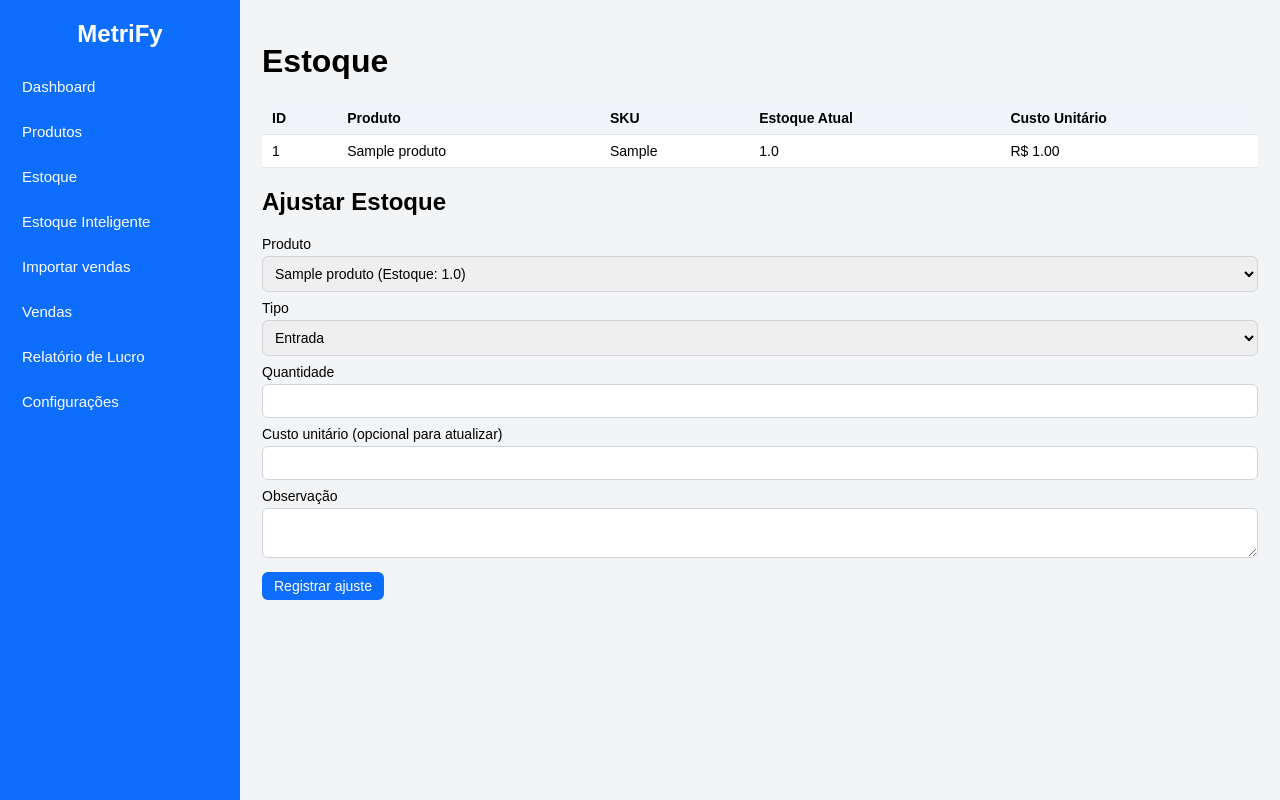
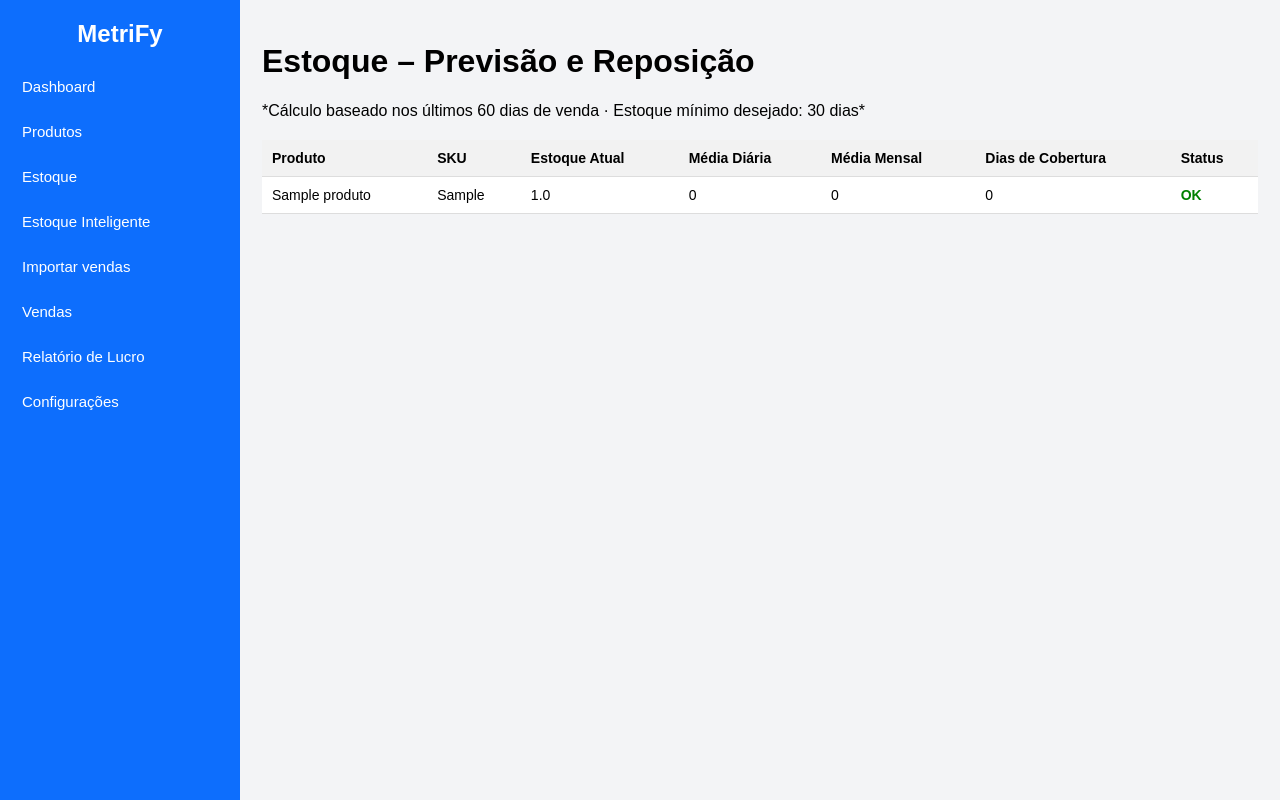
Before and after one commit to oliveirafjdo-web/Mega2.0, a Flask app: page /estoque in a window 1280 px wide. Run offline with Flask 3, Linux system fonts and the light colour scheme; tables that the repository leaves empty hold one stand-in row (values such as "Sample post"); some libraries are stand-ins or nearby versions.

Commit message:
Update estoque.html

```diff
--- a/templates/estoque.html
+++ b/templates/estoque.html
@@ -1,54 +1,90 @@
 {% extends "base.html" %}
+
 {% block content %}
-<h1>Estoque</h1>
+<h1>Estoque – Previsão e Reposição</h1>
+
+<p class="text-muted">
+    *Cálculo baseado nos últimos {{ janela_dias }} dias de venda · Estoque mínimo desejado: {{ dias_minimos }} dias*
+</p>
 
 <table>
     <thead>
         <tr>
-      <th>ID</th>
             <th>Produto</th>
             <th>SKU</th>
             <th>Estoque Atual</th>
-      <th>Custo Unitário</th>
+            <th>Média Diária</th>
+            <th>Média Mensal</th>
+            <th>Dias de Cobertura</th>
+            <th>Status</th>
         </tr>
     </thead>
+
     <tbody>
         {% for p in produtos %}
         <tr>
-      <td>{{ p.id }}</td>
             <td>{{ p.nome }}</td>
             <td>{{ p.sku }}</td>
             <td>{{ p.estoque_atual }}</td>
-      <td>R$ {{ '%.2f'|format(p.custo_unitario) }}</td>
+
+            <td>
+                {% if p.media_diaria %}
+                    {{ "%.2f"|format(p.media_diaria) }}
+                {% else %}
+                    0
+                {% endif %}
+            </td>
+
+            <td>
+                {% if p.media_mensal %}
+                    {{ "%.2f"|format(p.media_mensal) }}
+                {% else %}
+                    0
+                {% endif %}
+            </td>
+
+            <td>
+                {% if p.dias_cobertura %}
+                    {{ "%.1f"|format(p.dias_cobertura) }}
+                {% else %}
+                    0
+                {% endif %}
+            </td>
+
+            <td>
+                {% if p.precisa_repor %}
+                    <span style="color:red; font-weight:bold;">Repor urgente</span>
+                {% else %}
+                    <span style="color:green; font-weight:bold;">OK</span>
+                {% endif %}
+            </td>
         </tr>
         {% endfor %}
     </tbody>
 </table>
 
-<h2>Ajustar Estoque</h2>
-<form method="POST" action="{{ url_for('ajuste_estoque') }}">
-  <label>Produto</label>
-  <select name="produto_id" required>
-    {% for p in produtos %}
-      <option value="{{ p.id }}">{{ p.nome }} (Estoque: {{ p.estoque_atual }})</option>
-    {% endfor %}
-  </select>
+<style>
+    table {
+        width: 100%;
+        border-collapse: collapse;
+        margin-top: 20px;
+        background: white;
+    }
 
-  <label>Tipo</label>
-  <select name="tipo" required>
-    <option value="entrada">Entrada</option>
-    <option value="saida">Saída</option>
-  </select>
+    th, td {
+        padding: 10px;
+        border-bottom: 1px solid #ddd;
+        text-align: left;
+    }
 
-  <label>Quantidade</label>
-  <input type="number" name="quantidade" min="1" required>
+    th {
+        background: #f2f2f2;
+        font-weight: bold;
+    }
 
-  <label>Custo unitário (opcional para atualizar)</label>
-  <input type="number" step="0.01" name="custo_unitario">
+    tr:hover {
+        background: #f9f9f9;
+    }
+</style>
 
-  <label>Observação</label>
-  <textarea name="observacao"></textarea>
-
-  <button type="submit" class="btn btn-primary">Registrar ajuste</button>
-</form>
 {% endblock %}
```
Lines whose indentation alone changed are shown as unchanged.
